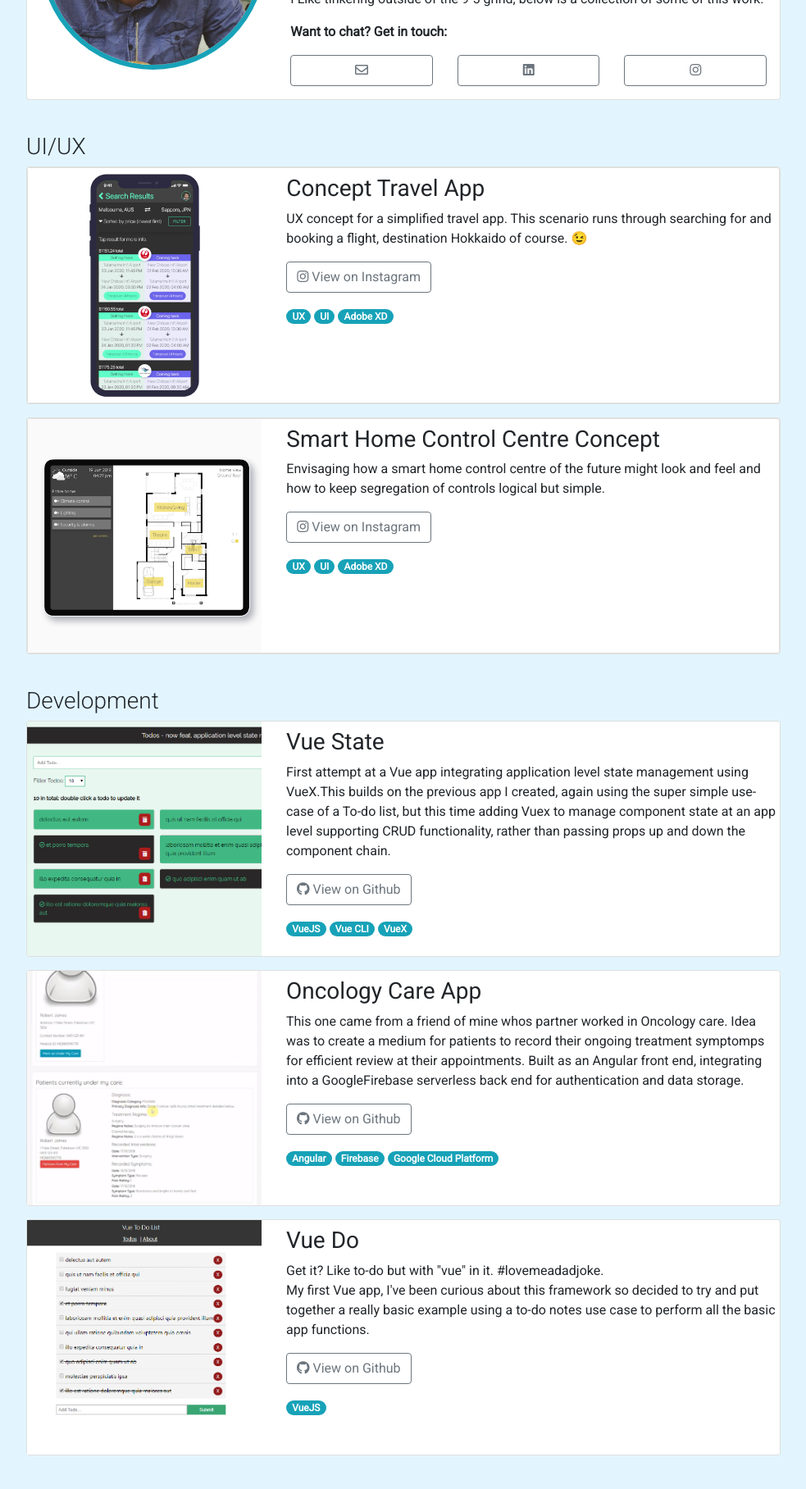
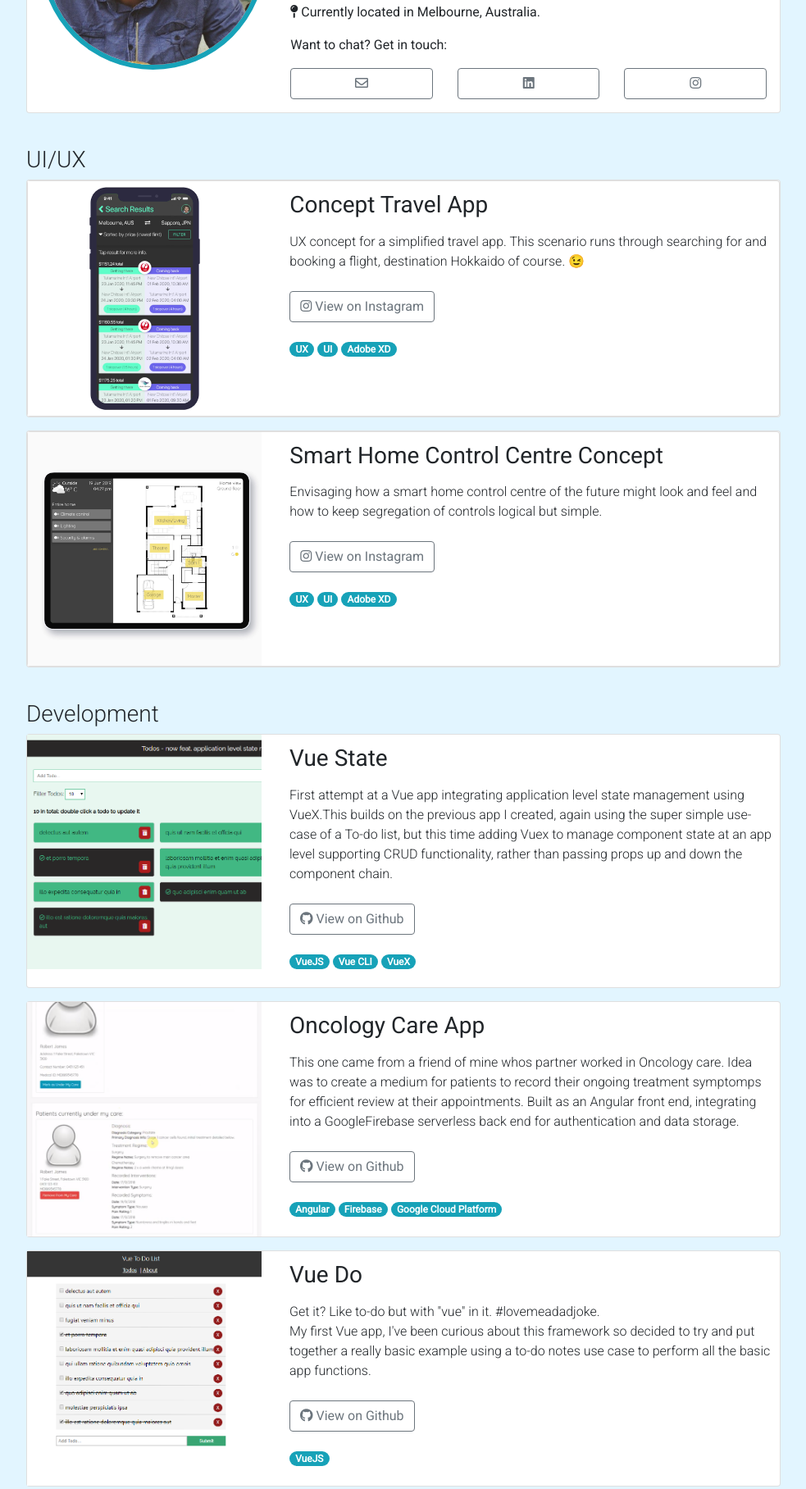
Before and after one commit to bigroly/bigroly.github.io, a plain HTML site: page index.html in a window 1280 px wide. Shown: the part 232-2048 px from the top of the page at 82% size, without its empty margins (148-1131 px from the left). Drawn offline with nearby package versions, Linux system fonts and the light colour scheme.

Commit message:
Mobile layout optimisation
get some padding in ya

```diff
--- a/index.html
+++ b/index.html
@@ -25,8 +25,6 @@
                         </div>
                         <div class="col-12 col-sm-8">
                             <h3>Hello, I'm Rolando.</h3>
-                            <p class="mb-0"><strong><i class="fas fa-map-pin"></i> Currently located in Melbourne,
-                                    Australia.</strong></p>
                             <p>
                                 I work as a software developer and good UX is my jam. Experienced with Angular JS/2+ C#,
                                 .NET and always keen to learn something new.
@@ -37,17 +35,23 @@
                                 I Like tinkering outside of the 9-5 grind, below is a collection of some of this work.
                             </p>
 
+                            <p class="mb-3 mt-3">
+                                    <strong><i class="fas fa-map-pin"></i> Currently located in Melbourne,
+                                        Australia.
+                                    </strong>
+                            </p>
+
                             <p>
                                 <strong>Want to chat? Get in touch:</strong>
                             </p>
                             <div class="row">
-                                <div class="col-12 col-sm-4">
+                                <div class="col-12 col-sm-4 mb-3 mb-sm-0">
                                     <a class="btn btn-outline-secondary btn-block"
                                         href="mailto:chancellor.rolando@gmail.com">
                                         <i class="far fa-envelope"></i>
                                     </a>
                                 </div>
-                                <div class="col-12 col-sm-4">
+                                <div class="col-12 col-sm-4 mb-3 mb-sm-0">
                                     <a class="btn btn-outline-secondary btn-block"
                                         href="https://www.linkedin.com/in/rchancellor/" target="_blank">
                                         <i class="fab fa-linkedin"></i>
@@ -85,14 +89,14 @@
                             <div class="col-12 col-sm-8 pb-3">
                                 <div class="row">
                                     <div class="col-12">
-                                        <h3 class="mt-2">Concept Travel App</h3>
-                                        <p>
+                                        <h3 class="mt-2 p-2 p-sm-1">Concept Travel App</h3>
+                                        <p class="p-2 p-sm-1">
                                             UX concept for a simplified travel app. This scenario runs through searching for and booking a flight, destination Hokkaido of course. &#128521;
                                         </p>
                                     </div>
                                 </div>
                                 <div class="row">
-                                    <div class="col-12">
+                                    <div class="col-12 m-2 m-sm-1">
                                         <a class="btn btn-outline-secondary"
                                             href="https://www.instagram.com/p/BykbpUPnarF/" target="_blank">
                                             <i class="fab fa-instagram"></i> View on Instagram
@@ -101,7 +105,7 @@
                                 </div>
 
                                 <div class="row">
-                                    <div class="col-12 mt-3">
+                                    <div class="col-12 m-2 m-sm-1 mt-sm-3">
                                         <span class="badge badge-pill badge-info">UX</span>
                                         <span class="badge badge-pill badge-info">UI</span>
                                         <span class="badge badge-pill badge-info">Adobe XD</span>
@@ -123,14 +127,14 @@
                             <div class="col-12 col-sm-8 pb-3">
                                 <div class="row">
                                     <div class="col-12">
-                                        <h3 class="mt-2">Smart Home Control Centre Concept</h3>
-                                        <p>
+                                        <h3 class="mt-2 p-2 p-sm-1">Smart Home Control Centre Concept</h3>
+                                        <p class="p-2 p-sm-1">
                                             Envisaging how a smart home control centre of the future might look and feel and how to keep segregation of controls logical but simple.
                                         </p>
                                     </div>
                                 </div>
                                 <div class="row">
-                                    <div class="col-12">
+                                    <div class="col-12 m-2 m-sm-1">
                                         <a class="btn btn-outline-secondary"
                                             href="https://www.instagram.com/p/BzLHD9eHNNw/" target="_blank">
                                             <i class="fab fa-instagram"></i> View on Instagram
@@ -139,7 +143,7 @@
                                 </div>
 
                                 <div class="row">
-                                    <div class="col-12 mt-3">
+                                    <div class="col-12 m-2 m-sm-1 mt-sm-3">
                                         <span class="badge badge-pill badge-info">UX</span>
                                         <span class="badge badge-pill badge-info">UI</span>
                                         <span class="badge badge-pill badge-info">Adobe XD</span>
@@ -169,8 +173,8 @@
                         <div class="col-12 col-sm-8 pb-3">
                             <div class="row">
                                 <div class="col-12">
-                                    <h3 class="mt-2">Vue State</h3>
-                                    <p>First attempt at a Vue app integrating application level state management using
+                                    <h3 class="mt-2 p-2 p-sm-1">Vue State</h3>
+                                    <p class="p-2 p-sm-1">First attempt at a Vue app integrating application level state management using
                                         VueX.This builds on the previous app I created, again using the super simple
                                         use-case of a
                                         To-do list, but this time adding Vuex to manage component state at an app level
@@ -180,7 +184,7 @@
                                 </div>
                             </div>
                             <div class="row">
-                                <div class="col-12">
+                                <div class="col-12 m-2 m-sm-1">
                                     <a class="btn btn-outline-secondary" href="https://github.com/bigroly/vue-state"
                                         target="_blank">
                                         <i class="fab fa-github"></i> View on Github
@@ -189,7 +193,7 @@
                             </div>
 
                             <div class="row">
-                                <div class="col-12 mt-3">
+                                <div class="col-12 m-2 m-sm-1 mt-sm-3">
                                     <span class="badge badge-pill badge-info">VueJS</span>
                                     <span class="badge badge-pill badge-info">Vue CLI</span>
                                     <span class="badge badge-pill badge-info">VueX</span>
@@ -210,8 +214,8 @@
                         <div class="col-12 col-sm-8 pb-3">
                             <div class="row">
                                 <div class="col-12">
-                                    <h3 class="mt-2">Oncology Care App</h3>
-                                    <p>
+                                    <h3 class="mt-2 p-2 p-sm-1">Oncology Care App</h3>
+                                    <p class="p-2 p-sm-1">
                                         This one came from a friend of mine whos partner worked in Oncology care.
                                         Idea was to create a medium for patients to record their ongoing treatment
                                         symptomps for efficient review at their appointments.
@@ -221,7 +225,7 @@
                                 </div>
                             </div>
                             <div class="row">
-                                <div class="col-12">
+                                <div class="col-12 m-2 m-sm-1">
                                     <a class="btn btn-outline-secondary" href="https://github.com/bigroly/CancerCareApp"
                                         target="_blank">
                                         <i class="fab fa-github"></i> View on Github
@@ -230,7 +234,7 @@
                             </div>
 
                             <div class="row">
-                                <div class="col-12 mt-3">
+                                <div class="col-12 m-2 m-sm-1 mt-sm-3">
                                     <span class="badge badge-pill badge-info">Angular</span>
                                     <span class="badge badge-pill badge-info">Firebase</span>
                                     <span class="badge badge-pill badge-info">Google Cloud Platform</span>
@@ -251,8 +255,8 @@
                         <div class="col-12 col-sm-8 pb-3">
                             <div class="row">
                                 <div class="col-12">
-                                    <h3 class="mt-2">Vue Do</h3>
-                                    <p>Get it? Like to-do but with "vue" in it. #lovemeadadjoke. <br />
+                                    <h3 class="mt-2 p-2 p-sm-1">Vue Do</h3>
+                                    <p class="p-2 p-sm-1">Get it? Like to-do but with "vue" in it. #lovemeadadjoke. <br />
                                         My first Vue app, I've been curious about this framework so decided to try and
                                         put together a really basic example using a to-do notes use case to perform
                                         all the basic app functions.
@@ -261,7 +265,7 @@
                             </div>
                             <div class="row">
                                 <div class="col-12">
-                                    <a class="btn btn-outline-secondary" href="https://github.com/bigroly/vue-do"
+                                    <a class="btn btn-outline-secondary m-2 m-sm-1" href="https://github.com/bigroly/vue-do"
                                         target="_blank">
                                         <i class="fab fa-github"></i> View on Github
                                     </a>
@@ -269,7 +273,7 @@
                             </div>
 
                             <div class="row">
-                                <div class="col-12 mt-3">
+                                <div class="col-12 m-2 m-sm-1 mt-sm-3">
                                     <span class="badge badge-pill badge-info">VueJS</span>
                                 </div>
                             </div>
--- a/styles.css
+++ b/styles.css
@@ -8,6 +8,21 @@ body{
     border: 6px solid #17a2b8;
 }
 
+@media(max-width:767px){
+    .profile-image{
+        max-width: 85%;
+        margin: 5px 5px 20px 5px;
+    }
+}
+
 .font-weight-light{
     font-weight: 100;
 }
+
+p{
+    font-weight: 300;
+}
+
+strong{
+    font-weight: 400;
+}
```
Also changed, not shown: site.js (added).
